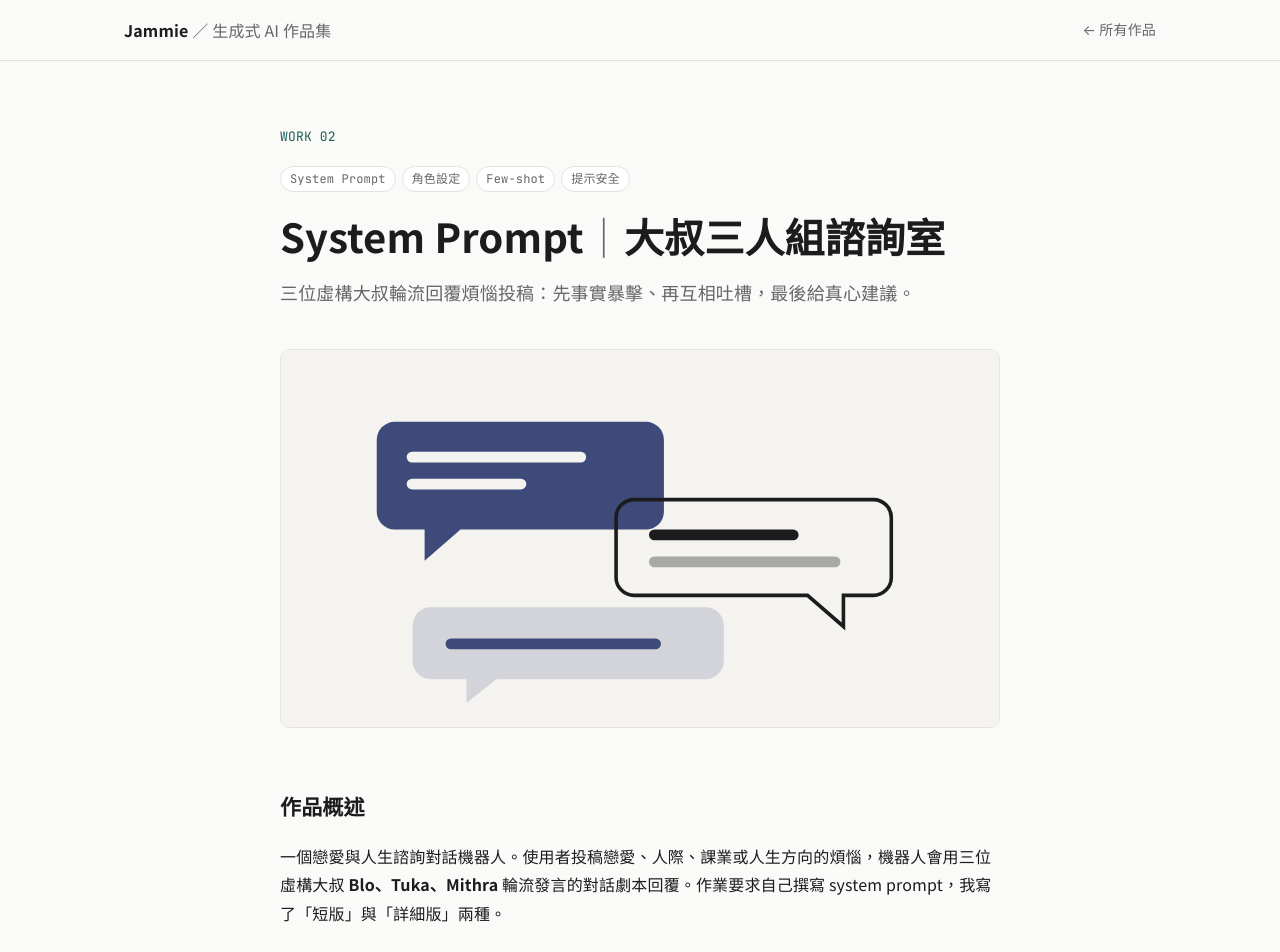
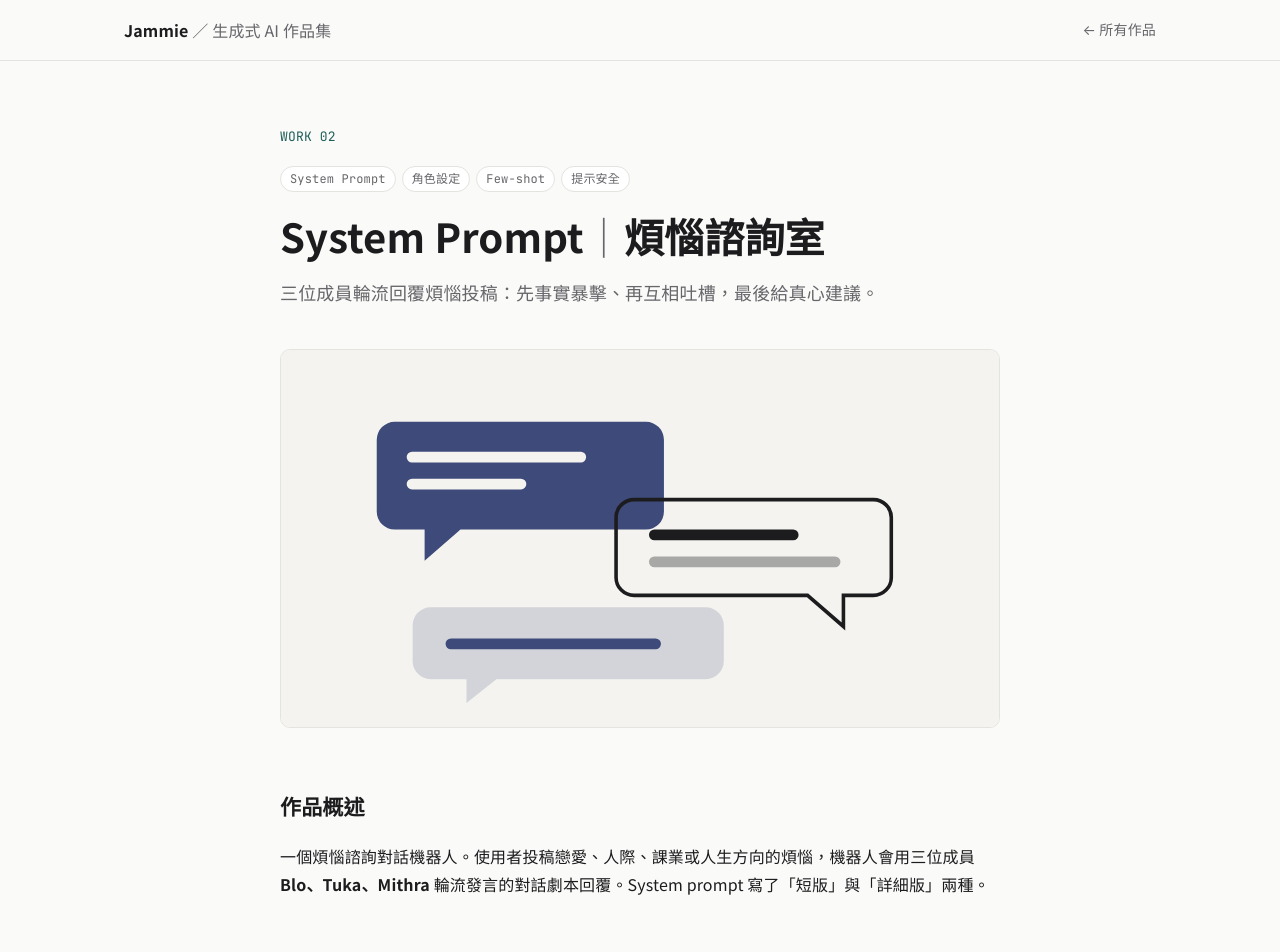
Before and after one commit to Jammie-Liu/TAICA_genAI-course-portfolio, a plain HTML site: page works/02-system-prompt-advice-room.html in a window 1280 px wide. Shown: the top 952 px of the page. Drawn offline with Linux system fonts and the light colour scheme.

Commit message:
Update titles and descriptions in HTML file

```diff
--- a/works/02-system-prompt-advice-room.html
+++ b/works/02-system-prompt-advice-room.html
@@ -3,8 +3,8 @@
 <head>
   <meta charset="utf-8">
   <meta name="viewport" content="width=device-width, initial-scale=1">
-  <title>System Prompt｜大叔三人組諮詢室｜Jammie 的生成式 AI 作品集</title>
-  <meta name="description" content="三位虛構大叔輪流回覆煩惱投稿：先事實暴擊、再互相吐槽，最後給真心建議。">
+  <title>System Prompt｜煩惱諮詢室｜Jammie 的生成式 AI 作品集</title>
+  <meta name="description" content="三位成員輪流回覆煩惱投稿：先事實暴擊、再互相吐槽，最後給真心建議。">
   <link rel="icon" href="../assets/img/favicon.svg" type="image/svg+xml">
   <link rel="preconnect" href="https://fonts.googleapis.com">
   <link rel="preconnect" href="https://fonts.gstatic.com" crossorigin>
@@ -28,8 +28,8 @@
         <li><span class="tag">Few-shot</span></li>
         <li><span class="tag">提示安全</span></li>
       </ul>
-      <h1>System Prompt<span class="sep">｜</span>大叔三人組諮詢室</h1>
-      <p class="lede">三位虛構大叔輪流回覆煩惱投稿：先事實暴擊、再互相吐槽，最後給真心建議。</p>
+      <h1>System Prompt<span class="sep">｜</span>煩惱諮詢室</h1>
+      <p class="lede">三位成員輪流回覆煩惱投稿：先事實暴擊、再互相吐槽，最後給真心建議。</p>
     </section>
 
     <figure class="cover wrap-narrow">
@@ -38,7 +38,7 @@
 
     <article class="prose wrap-narrow">
 <h2>作品概述</h2>
-<p>一個戀愛與人生諮詢對話機器人。使用者投稿戀愛、人際、課業或人生方向的煩惱，機器人會用三位虛構大叔 <strong>Blo、Tuka、Mithra</strong> 輪流發言的對話劇本回覆。作業要求自己撰寫 system prompt，我寫了「短版」與「詳細版」兩種。</p>
+<p>一個煩惱諮詢對話機器人。使用者投稿戀愛、人際、課業或人生方向的煩惱，機器人會用三位成員 <strong>Blo、Tuka、Mithra</strong> 輪流發言的對話劇本回覆。System prompt 寫了「短版」與「詳細版」兩種。</p>
 <h2>動機</h2>
 <p>靈感來自 Epik High 的 YouTube 頻道 EPIKASE 的戀愛諮詢系列：三位成員先直白點出問題，再互相吐槽製造笑點，最後回到正經、給出真誠溫暖的建議。我想把這種「好笑但真的有幫助」的諮詢氛圍，做成一個 AI 對話機器人。</p>
 <h2>使用技術</h2>
```
